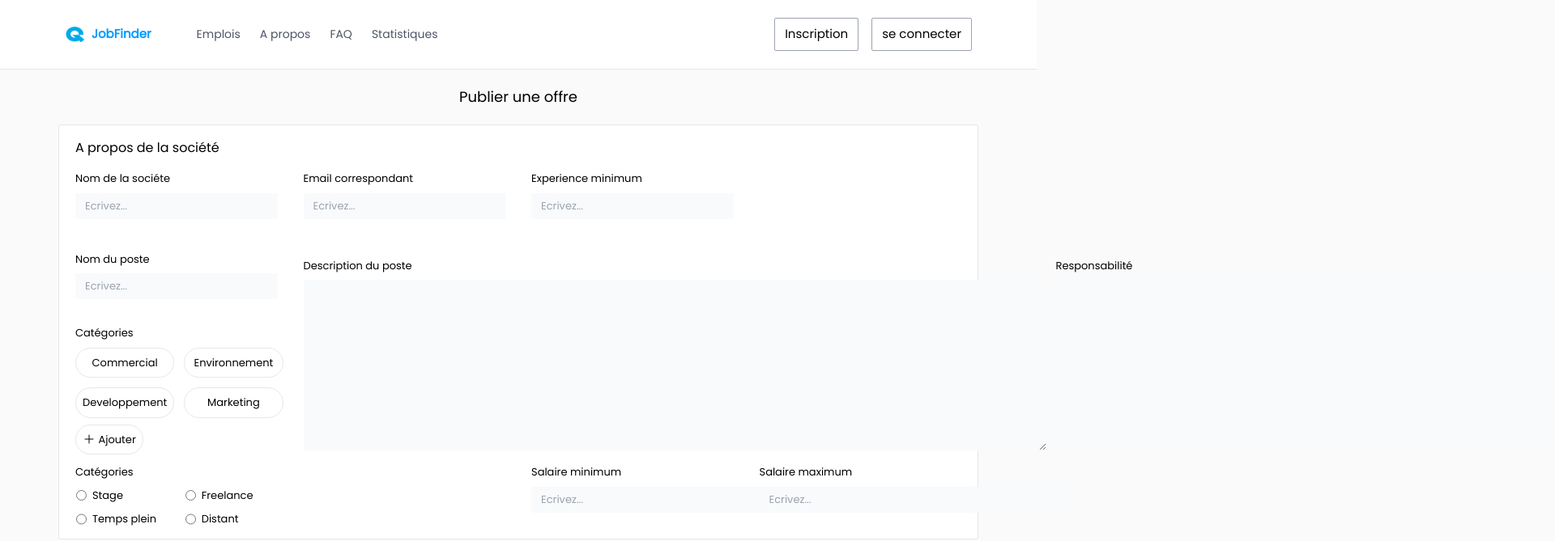
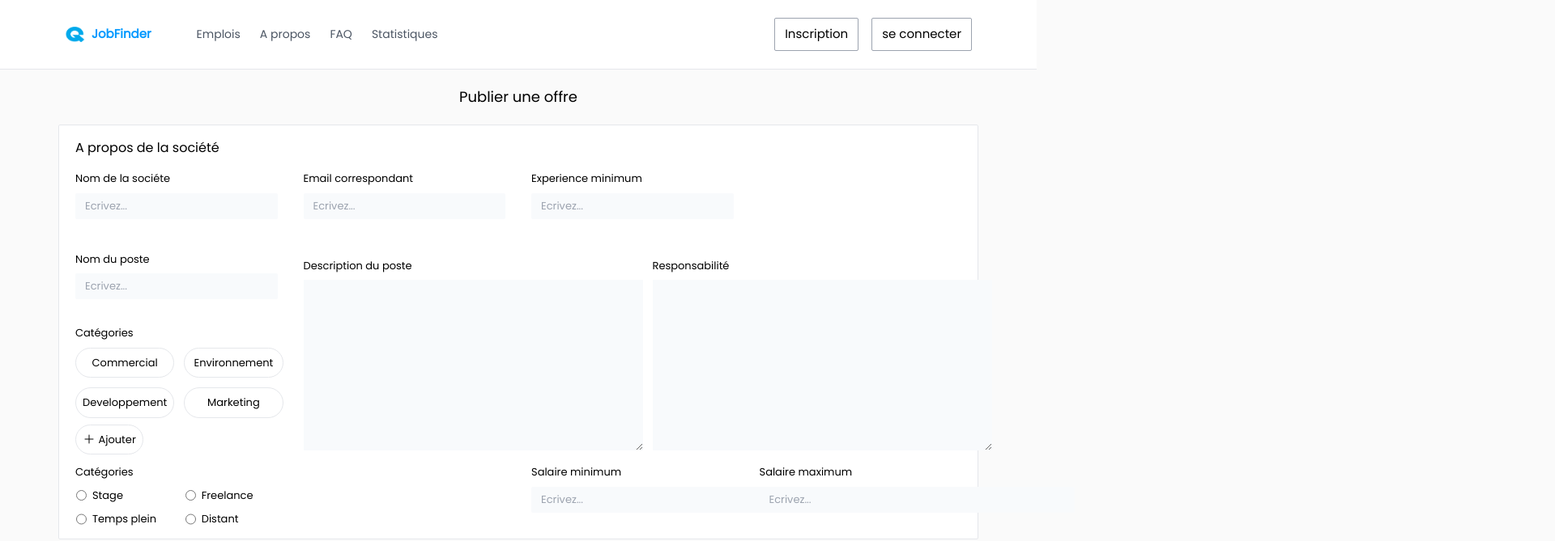
Before and after one commit to Nantenainah/job_finder, a React (Vite) app in the folder frontend/: page /publish in a window 1280 px wide. Shown: the top 669 px of the page at 81% size, 1920 px wide, since content can reach past the window. Built offline with nearby package versions, Linux system fonts and the light colour scheme; no server answers.

Commit message:
Fixing the publish collapsing with the footer

```diff
--- a/frontend/src/pages/Publish/Publish.tsx
+++ b/frontend/src/pages/Publish/Publish.tsx
@@ -43,7 +43,7 @@ function Publish() {
             });
             return;
         }
-        if (name === "expmin"){
+        if (name === "expmin") {
             setData({
                 ...data,
                 experience: {
@@ -54,13 +54,10 @@ function Publish() {
             return;
         }
 
-
         setData({
             ...data,
             [name]: value,
         });
-
-
     };
 
     const handleJobTypeSelect = (
@@ -159,7 +156,7 @@ function Publish() {
                     </div>
                 </form>
             </div> */}
-            <div className="mx-10 max-w-container h-auto px-4 sm:px-6 lg:px-8 mt-5">
+            <div className="mx-10 max-w-container h-auto px-4 sm:px-6 lg:px-8 mt-5 pb-10">
                 <h2 className="flex justify-center my-5 text-lg">
                     Publier une offre
                 </h2>
@@ -289,7 +286,7 @@ function Publish() {
                                 <textarea
                                     name="description"
                                     onChange={handleDataChange}
-                                    cols={80}
+                                    cols={35}
                                     rows={10}
                                     className="bg-slate-50 focus:outline-none p-2"
                                 ></textarea>
@@ -304,7 +301,7 @@ function Publish() {
                                 <textarea
                                     name="responsibility"
                                     onChange={handleDataChange}
-                                    cols={80}
+                                    cols={35}
                                     rows={10}
                                     className="bg-slate-50 focus:outline-none p-2"
                                 ></textarea>
```
